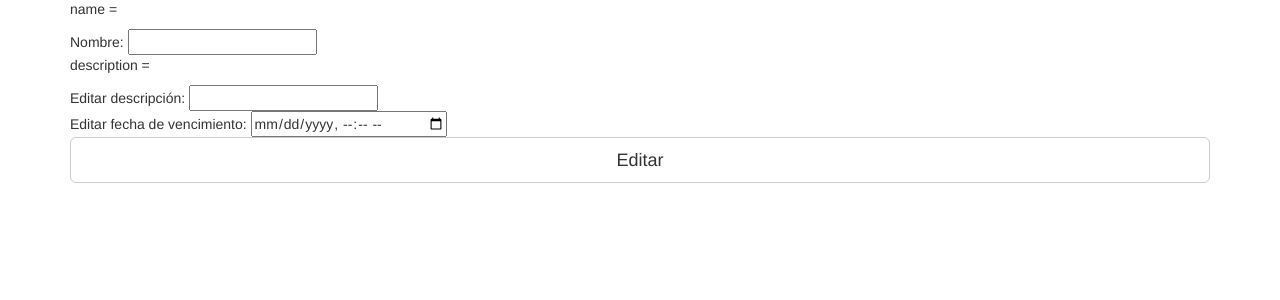
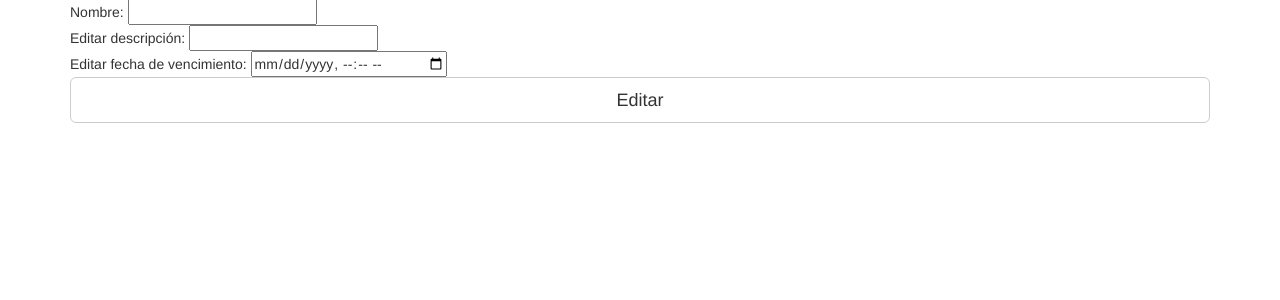
Before and after one commit to ingsoft-famaf/HoustonWHAP, a Django app: template src/goal_set_track/gst/templates/gst/task_edit.html in a window 1280 px wide. Shown: the part 51-351 px from the top of the page. Run offline with Django 3.2, Linux system fonts and the light colour scheme; the template is opened without the code that fills it, so the values that code supplies are empty; some libraries are stand-ins or nearby versions.

Commit message:
#145 task edit view improved

```diff
--- a/src/goal_set_track/gst/templates/gst/task_edit.html
+++ b/src/goal_set_track/gst/templates/gst/task_edit.html
@@ -7,10 +7,8 @@
 <div class='container container-fluid'>
   <form method='POST' class="form-signin" action='{% url 'task_edit' category.id task.id %}'>
 	{% csrf_token %}
-	  <p>name = {{ task.name }} </p>
-	  Nombre: <input name="name" value='{{ task.name }}' type='text'/><br>
-	  <p>description = {{ task.description }} </p>
-	  Editar descripción: <input name="description" value="{{ task.description }}" type='text'/><br>
+	  Nombre: <input name="name" placeholder='{{ task.name }}' type='text'/><br>
+	  Editar descripción: <input name="description" placeholder="{{ task.description }}" type='text'/><br>
 	  Editar fecha de vencimiento: <input name="deadline" placeholder="{{ task.deadline }}" type='datetime-local'/><br>
 
       <button type="submit" class="btn btn-lg btn-default btn-block">Editar</button>
```
